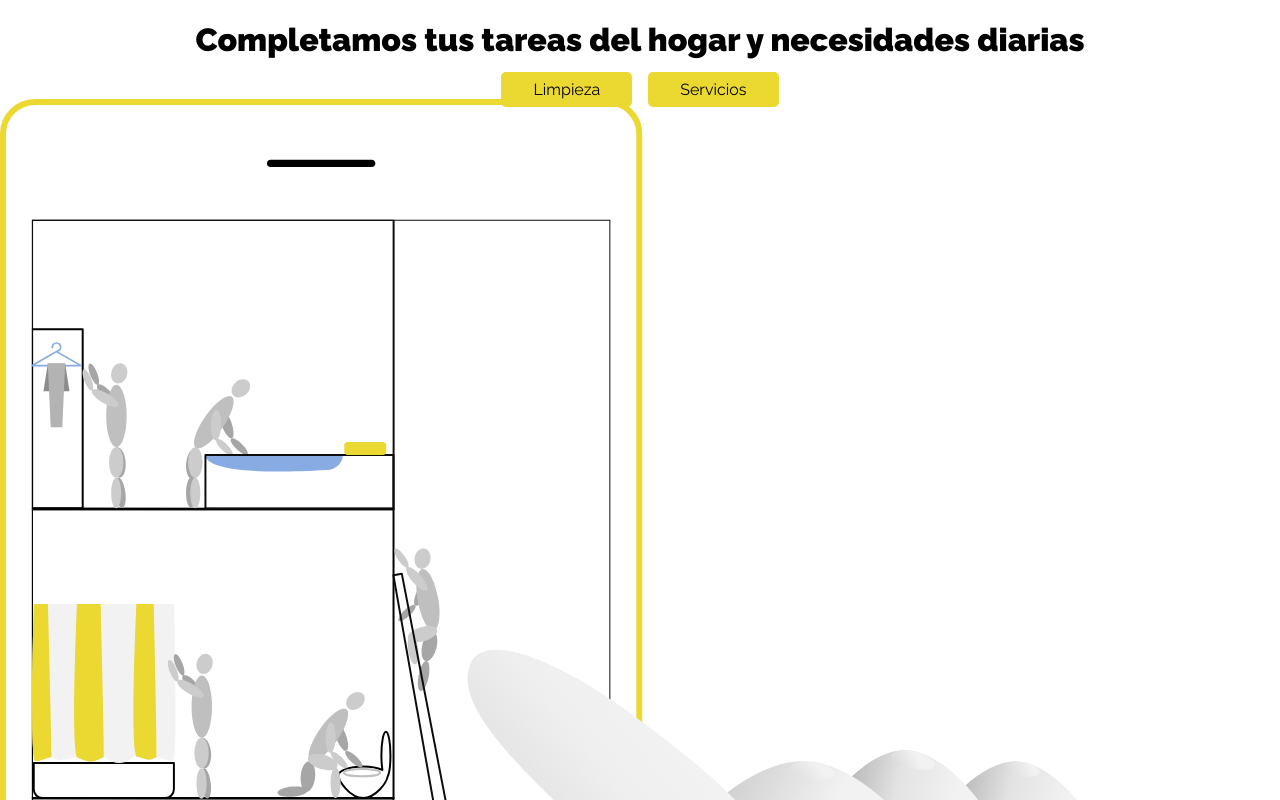
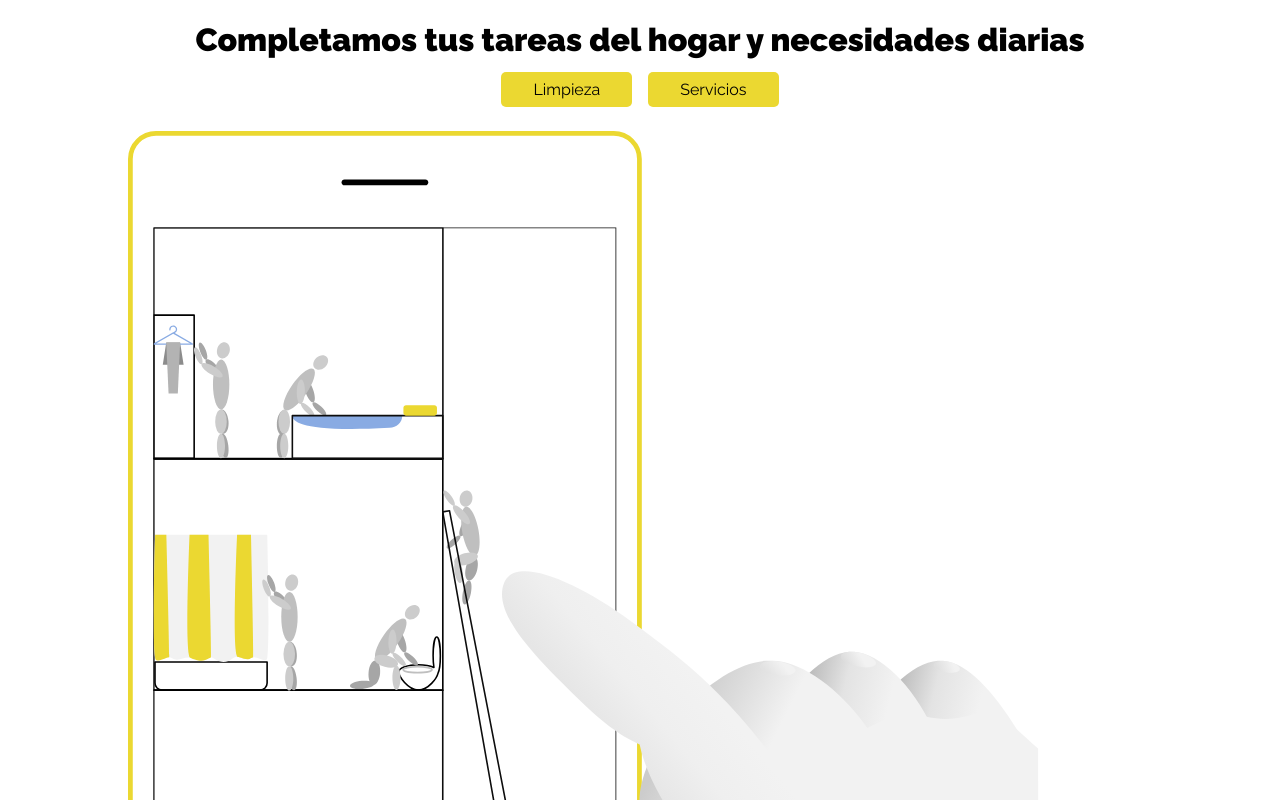
Before and after one commit to bonjouranainc/web-app, a React app in the folder front-end/: page / in a window 1280 px wide. Shown: the top 800 px of the page. Built offline with nearby package versions, Linux system fonts and the light colour scheme.

Commit message:
Welcome part on landing page, image fixed

```diff
--- a/front-end/src/scenes/Landing/components/Welcome/styles.css
+++ b/front-end/src/scenes/Landing/components/Welcome/styles.css
@@ -1,11 +1,12 @@
-.header-txt  {
+.welcome  {
   display: flex;
   justify-content: center;
   align-items: center;
   text-align: center;
 }
 
-.header img {
-  max-width: 65%;
+.welcome img {
+  max-width: 80%;
   height: auto;
+  margin: 2em;
 }
```
